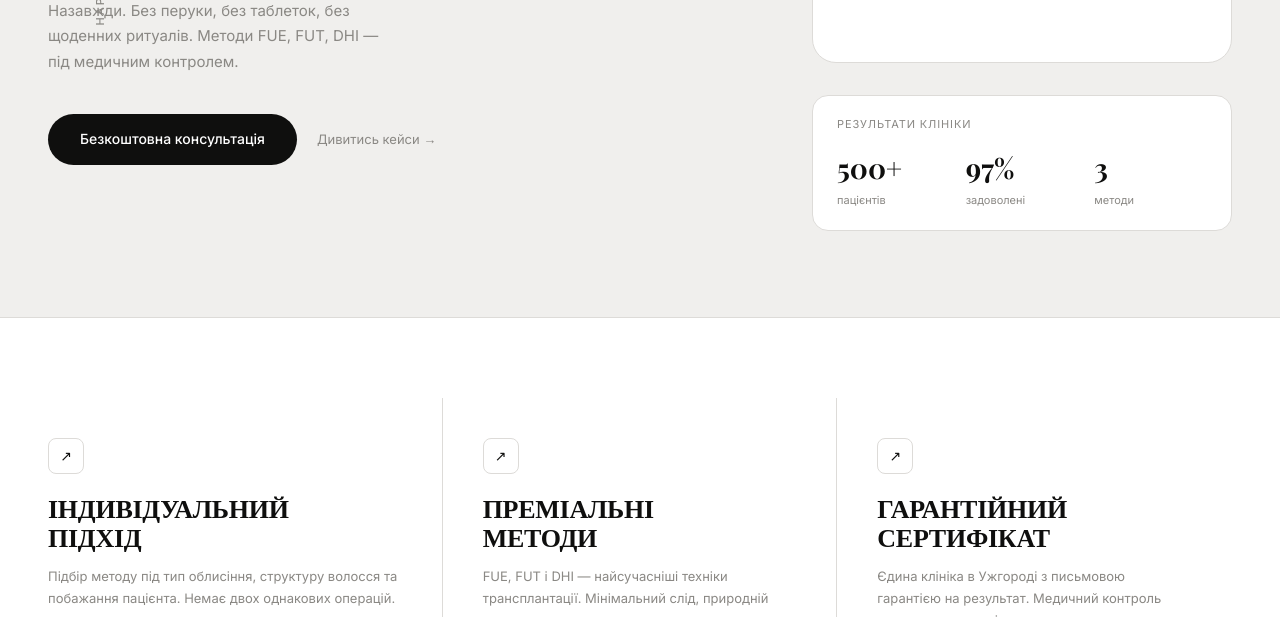
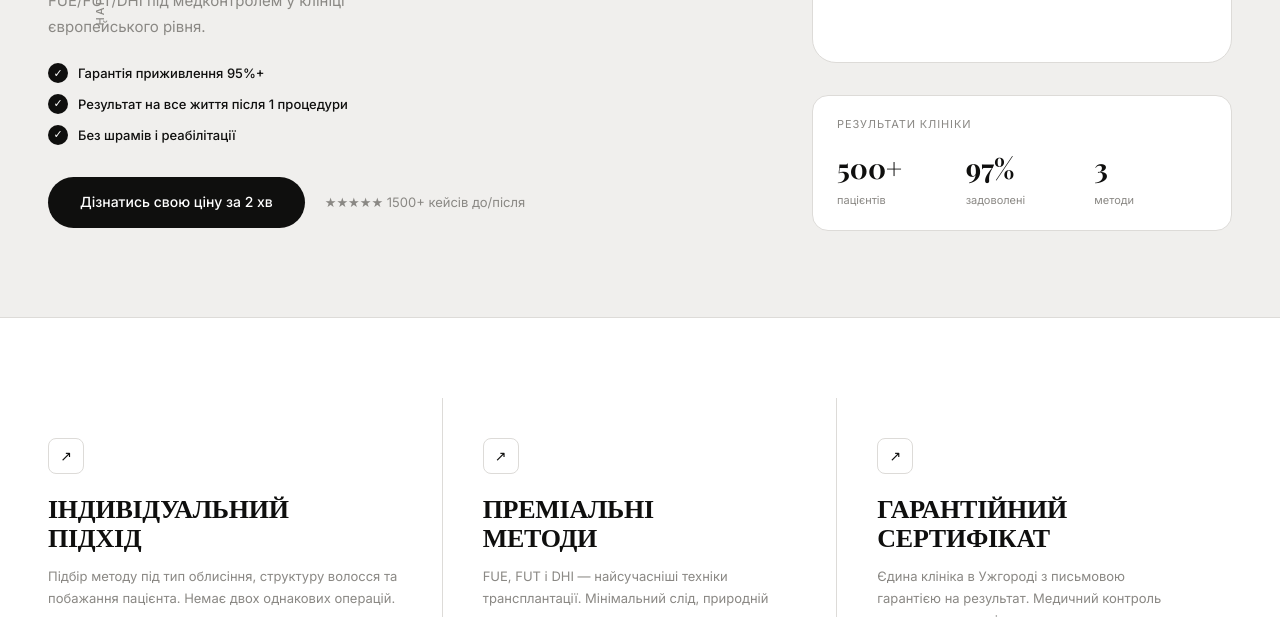
Before and after one commit to Kalugivann/happy_surgery, a plain HTML site: page index.html in a window 1280 px wide. Shown: the part 483-1100 px from the top of the page. Drawn offline with nearby package versions, Linux system fonts and the light colour scheme.

Commit message:
Add files via upload

```diff
--- a/index.html
+++ b/index.html
@@ -131,24 +131,49 @@
   }
   .hero-title {
     font-family: 'Playfair Display', Georgia, serif;
-    font-size: clamp(52px, 6vw, 88px);
+    font-size: clamp(40px, 5vw, 72px);
     font-weight: 900;
-    line-height: .95;
+    line-height: .98;
     letter-spacing: -.02em;
     color: var(--black);
-    margin-bottom: 28px;
+    margin-bottom: 24px;
   }
   .hero-sub {
     font-size: 15px;
     color: var(--muted);
-    max-width: 340px;
+    max-width: 380px;
     line-height: 1.7;
-    margin-bottom: 40px;
+    margin-bottom: 24px;
   }
   .hero-actions {
     display: flex;
     align-items: center;
     gap: 20px;
+  }
+  .hero-checklist {
+    list-style: none;
+    display: flex;
+    flex-direction: column;
+    gap: 10px;
+    margin-bottom: 32px;
+  }
+  .hero-checklist li {
+    display: flex;
+    align-items: center;
+    gap: 10px;
+    font-size: 13px;
+    color: var(--black);
+    font-weight: 500;
+  }
+  .hero-checklist li::before {
+    content: '✓';
+    width: 20px; height: 20px;
+    border-radius: 50%;
+    background: var(--black);
+    color: #fff;
+    display: flex; align-items: center; justify-content: center;
+    font-size: 11px;
+    flex-shrink: 0;
   }
   .btn-primary {
     font-size: 14px;
@@ -942,12 +967,17 @@
   <div class="hero-vertical-right">ТРИХОЛОГІЯ — ПЕРЕСАДКА ВОЛОССЯ</div>
 
   <div>
-    <div class="hero-label">* Преміальна трихологія · Ужгород</div>
-    <h1 class="hero-title">ПОВЕРНИ<br>СВОЄ<br>ВОЛОССЯ</h1>
-    <p class="hero-sub">Назавжди. Без перуки, без таблеток, без щоденних ритуалів. Методи FUE, FUT, DHI — під медичним контролем.</p>
+    <div class="hero-label">* Преміальна трихологія · Ужгород · 1500+ пацієнтів</div>
+    <h1 class="hero-title">ПОВЕРНИ<br>ГУСТЕ<br>ВОЛОССЯ.<br>НАЗАВЖДИ.</h1>
+    <p class="hero-sub">Без перуки. Без таблеток. Без щоденних ритуалів. FUE/FUT/DHI під медконтролем у клініці європейського рівня.</p>
+    <ul class="hero-checklist">
+      <li>Гарантія приживлення 95%+</li>
+      <li>Результат на все життя після 1 процедури</li>
+      <li>Без шрамів і реабілітації</li>
+    </ul>
     <div class="hero-actions">
-      <a href="#cta" class="btn-primary">Безкоштовна консультація</a>
-      <a href="#cases" class="btn-ghost">Дивитись кейси →</a>
+      <a href="#cta" class="btn-primary">Дізнатись свою ціну за 2 хв</a>
+      <a href="#reviews" class="btn-ghost">★★★★★ 1500+ кейсів до/після</a>
     </div>
   </div>
 
```
